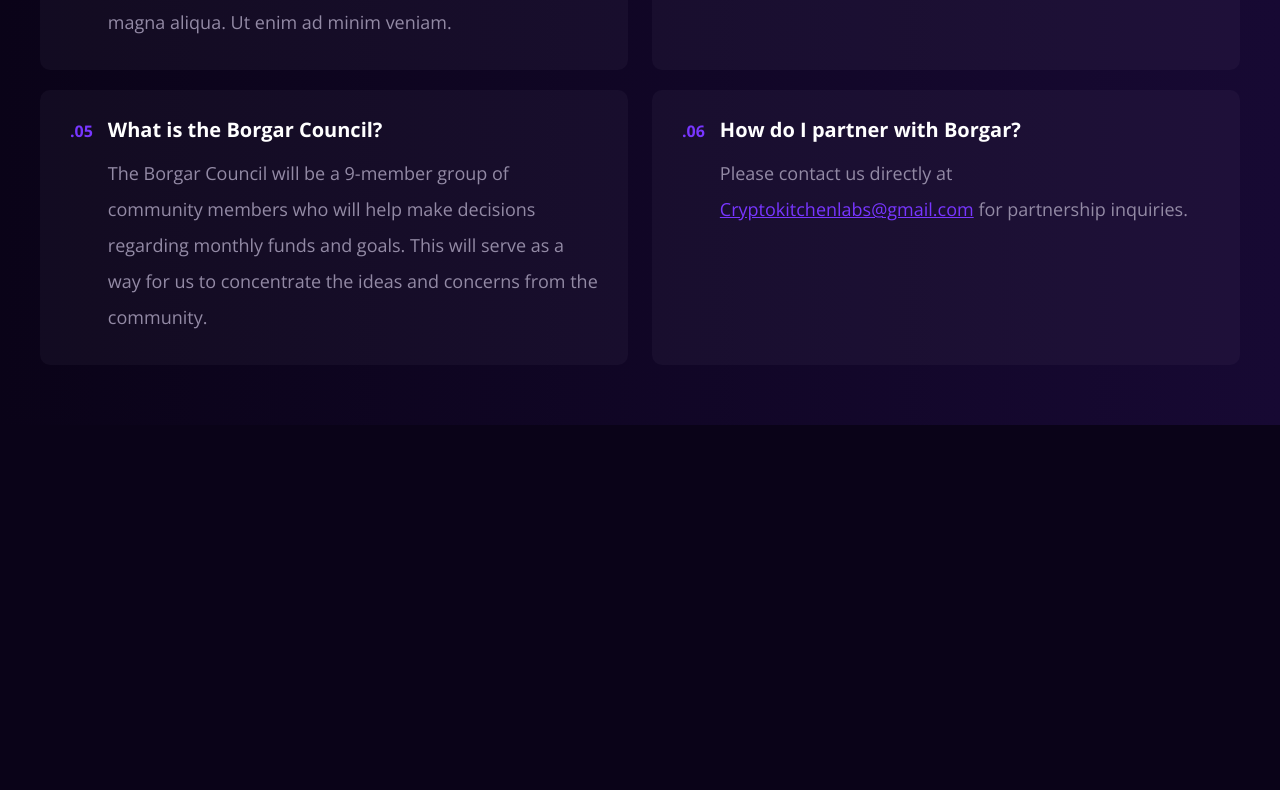
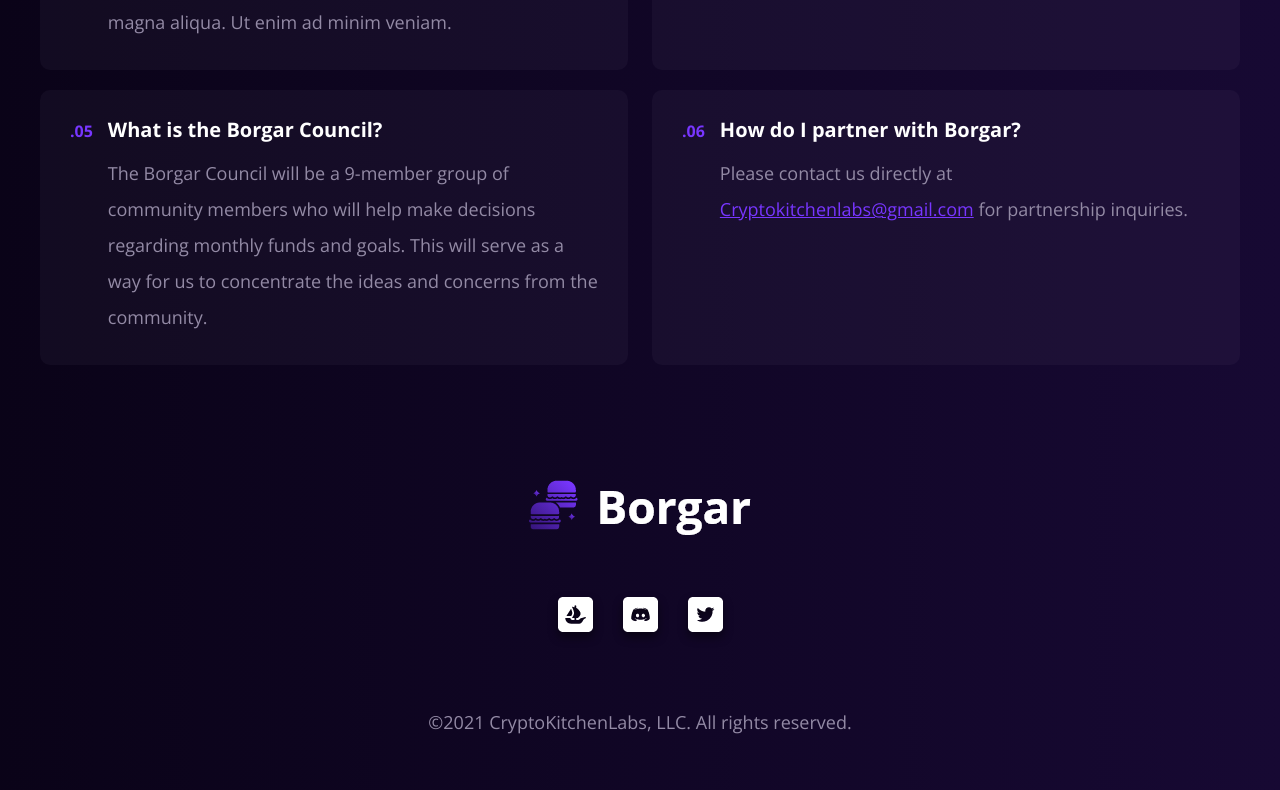
Before and after one commit to TechJohnson/Borgar, a React (Create React App) app: page / in a window 1280 px wide. Shown: the part 4741-5531 px from the top of the page. Before the commit the page ends 5166 px from the top, so only its background shows below. Built offline with nearby package versions, Linux system fonts and the light colour scheme.

Commit message:
Create Footer

```diff
--- /dev/null
+++ b/src/footer.js
@@ -0,0 +1,36 @@
+import React from "react";
+import logo from './images/borgar-logo.png';
+import discord from './images/discord-icon-small.png';
+import twitter from './images/twitter-icon-small.png';
+import opensea from './images/opensea-icon-small.png';
+
+
+const Footer = () => {
+
+    return (
+
+        <div className="footer">
+            <div className="container">
+                <div className="footer-section">
+                    <img src={logo} alt="" style={{margin: '0 auto'}} />
+                    <div className="social">
+                    <a href="https://twitter.com/BorgarNFT" target="_blank" rel="noopener noreferrer nofollow">
+                    <img src={opensea} alt="Logo" />
+                    </a>
+                    <a href="https://discord.gg/borgar" target="_blank" rel="noopener noreferrer nofollow">
+                    <img src={discord} alt="Logo" />
+                    </a>
+                    <a href="https://twitter.com/BorgarNFT" target="_blank" rel="noopener noreferrer nofollow">
+                    <img src={twitter} alt="Logo" />
+                    </a>
+                </div>
+                <p>©2021 CryptoKitchenLabs, LLC. All rights reserved.</p>
+                </div>
+            </div>
+        </div>
+
+    )
+
+}
+
+export default Footer
--- a/src/index.js
+++ b/src/index.js
@@ -16,11 +16,10 @@ import logo from './images/borgar-logo.png';
 import thong from './images/borgar-thong.png';
 import borgarBlack from './images/borgar-black.png';
 import AboutSection from "./about-us";
+import Footer from "./footer";
 
 ReactDOM.render(
   <Provider store={store}>
-
-
 
     <header className="header">
       <div className="container">
@@ -110,6 +109,8 @@ ReactDOM.render(
 
       <AboutSection />
 
+      <Footer />
+
     </main>
 
 
--- a/src/styles/main-style.css
+++ b/src/styles/main-style.css
@@ -388,4 +388,35 @@ p {
   padding: 0;
   margin: -5px 0 0 0;
 }
+
+.footer-section {
+  display: -webkit-box;
+  display: -ms-flexbox;
+  display: flex;
+  -webkit-box-orient: vertical;
+  -webkit-box-direction: normal;
+      -ms-flex-direction: column;
+          flex-direction: column;
+  -webkit-box-pack: center;
+      -ms-flex-pack: center;
+          justify-content: center;
+  padding: 50px 0;
+  margin: 0;
+}
+
+.footer-section .social {
+  display: -webkit-box;
+  display: -ms-flexbox;
+  display: flex;
+  -webkit-box-pack: center;
+      -ms-flex-pack: center;
+          justify-content: center;
+  padding-top: 50px;
+}
+
+.footer-section p {
+  text-align: center;
+  padding-top: 50px;
+  margin: 0;
+}
 /*# sourceMappingURL=main-style.css.map */
--- a/src/styles/main-style.scss
+++ b/src/styles/main-style.scss
@@ -300,3 +300,21 @@ p {
         }
     }
 }
+
+.footer-section {
+    display: flex;
+    flex-direction: column;
+    justify-content: center;
+    padding: 50px 0;
+    margin: 0;
+    .social {
+        display: flex;
+        justify-content: center;
+        padding-top: 50px;
+    }
+    p {
+        text-align: center;
+        padding-top: 50px;
+        margin: 0;
+    }
+}
```
Also changed, not shown: 1 other file (tests, documents, lock files or other folders).
